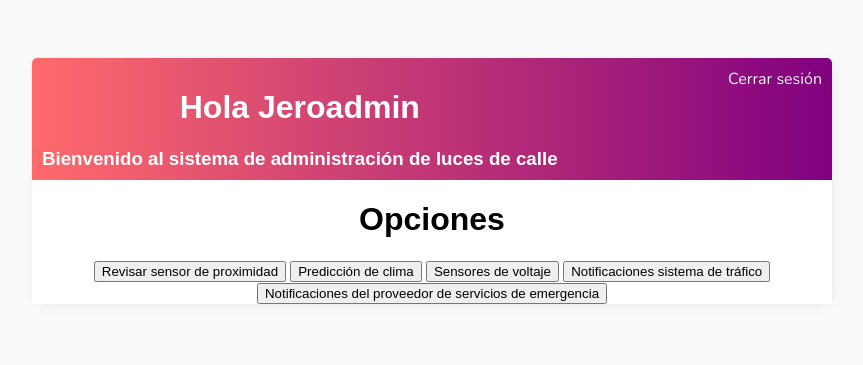
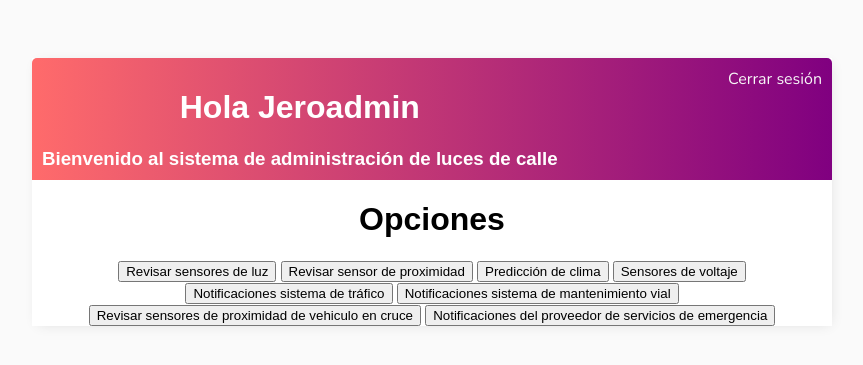
Before and after one commit to DavidToro1000/Proyecto-dise-o-y-construccion-de-software, a Django app: page / in a window 1280 px wide. Shown: the top 365 px of the page, without its empty margins (208-1071 px from the left). Run offline with Django 4.2, Linux system fonts and the light colour scheme; a user stored in the database is signed in.

Commit message:
botones de casos de uso 1,5,7 para efectos del informe

```diff
--- a/principal/templates/mainPage.html
+++ b/principal/templates/mainPage.html
@@ -18,6 +18,8 @@
 <body>
     <!-- Título de la página -->
     <h1>Opciones</h1>
+    <!-- Botón para revisar sensores de luz -->
+    <button id="revisar-sensor-luz">Revisar sensores de luz</button>
     <!-- Botón para revisar el sensor de proximidad -->
     <button id="revisar-sensor-proximidad">Revisar sensor de proximidad</button>
     <!-- Botón para predecir el clima -->
@@ -26,6 +28,10 @@
     <button id="asignar-estado-sensor-voltaje">Sensores de voltaje</button>
     <!-- Botón para revisar notificaciones sistema de trafico -->
     <button id="revisar-notificacion-trafico">Notificaciones sistema de tráfico</button>
+    <!-- Botón para revisar notificaciones sistema de mantenimiento vial -->
+    <button id="revisar-notificacion-vial">Notificaciones sistema de mantenimiento vial</button>
+    <!-- Botón para revisar sensores de proximidad en cruces -->
+    <button id="revisar-sensor-cruce">Revisar sensores de proximidad de vehiculo en cruce</button>
     <!-- Botón para revisar notificaciones proveedor servicios de emergencia -->
     <button id="revisar-notificacion-emergencia">Notificaciones del proveedor de servicios de emergencia</button>
 
```
